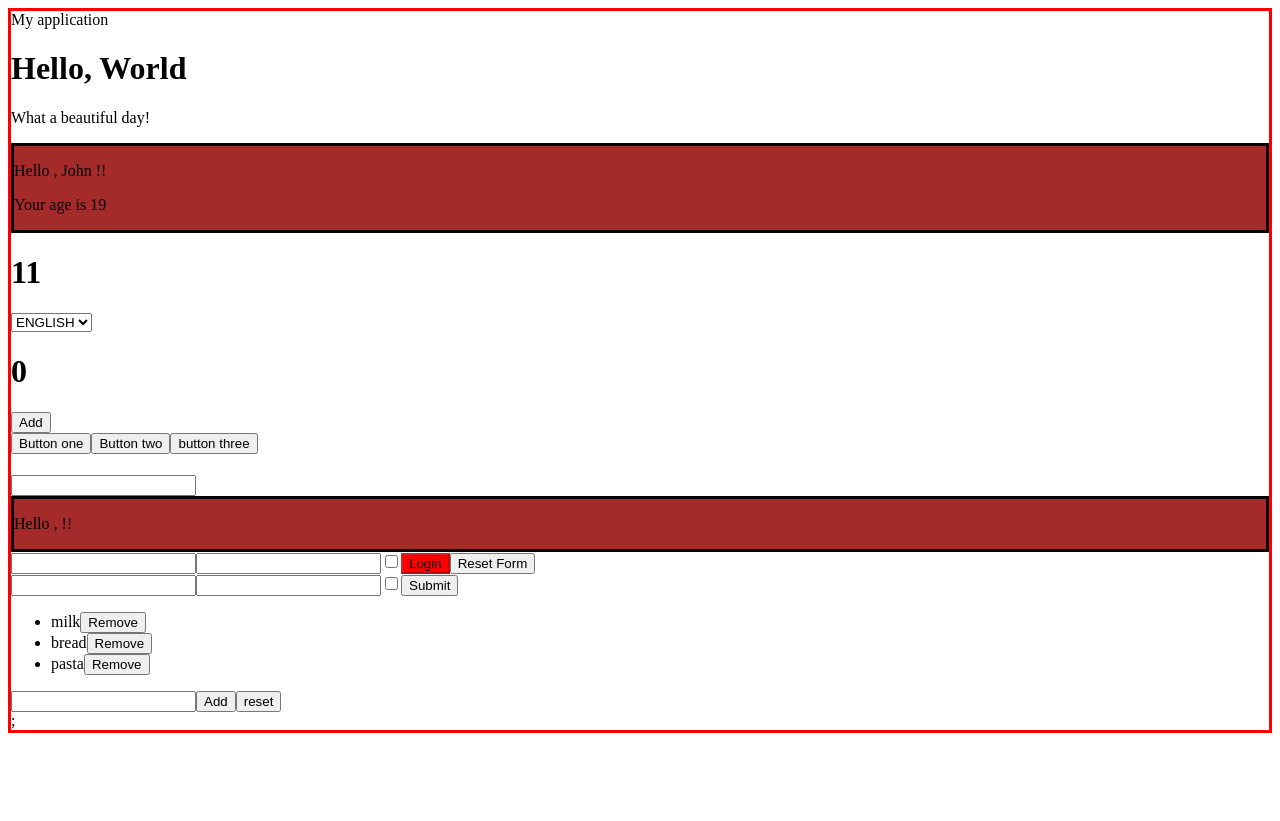
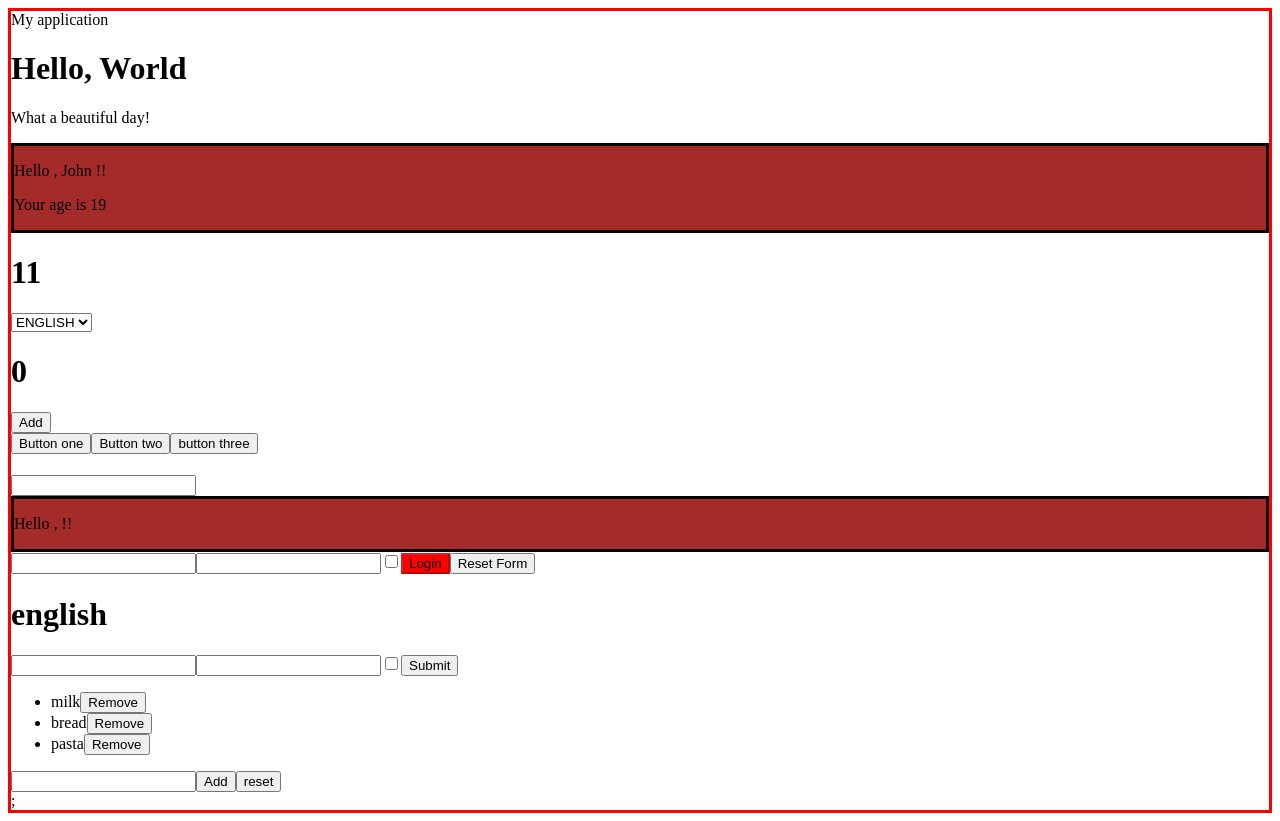
Before and after one commit to ChristianLestingi/React, a React (Create React App) app: page / in a window 1280 px wide. Before the commit the page ends 800 px from the top, so only its background shows below. Built offline with nearby package versions, Linux system fonts and the light colour scheme.

Commit message:
Context/02

```diff
--- a/src/App.js
+++ b/src/App.js
@@ -33,9 +33,9 @@ export class App extends React.Component {
               incrementValue={1}
               incrementTime={3000}
             />
-            <select value={this.state.language}>
-              <option value="en">ENGLISH</option>
-              <option value="it">ITALIAN</option>
+            <select value={this.state.language}onChange={this.handleSelectLanguage}>
+              <option value="english">ENGLISH</option>
+              <option value="italian">ITALIAN</option>
             </select>
 
             <ClickCounter />
--- a/src/Login.js
+++ b/src/Login.js
@@ -87,6 +87,14 @@ export class Login extends React.Component {
           {" "}
           Reset Form
         </button>
+        <LanguageContext.Consumer>
+          {language=>{
+            return <h1> {language}</h1>
+          }
+
+          }
+
+        </LanguageContext.Consumer>
       </form>
     );
   }
```
